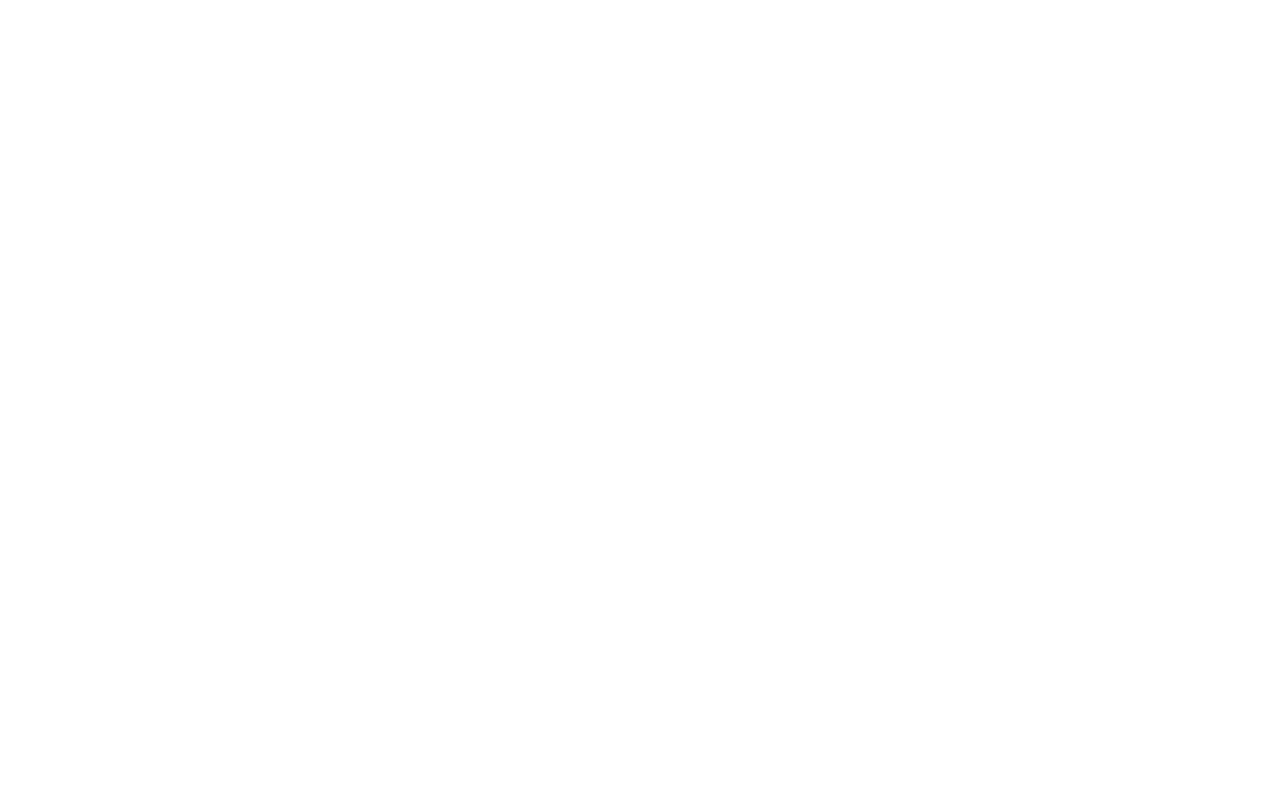
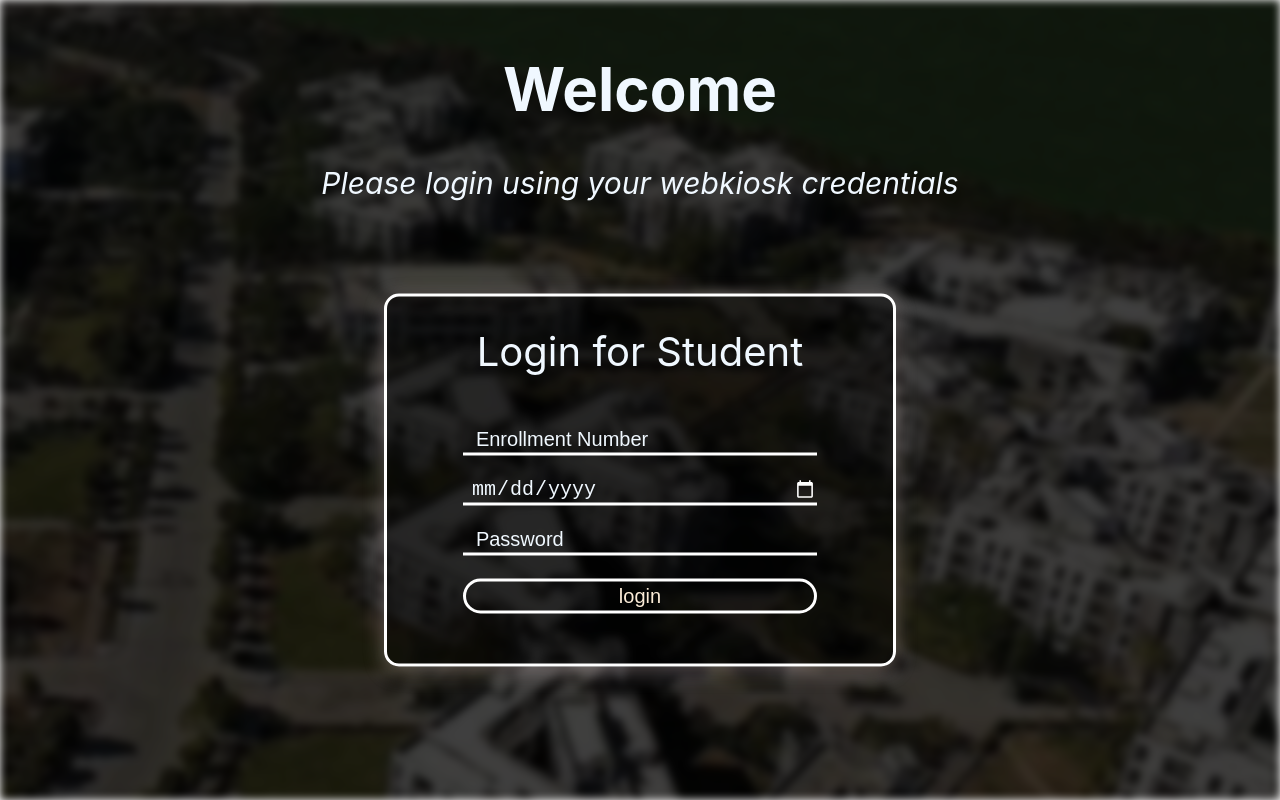
Before and after one commit to github-arjav/College-Outpass-System, a React (Create React App) app in the folder client/: page /Student in a window 1280 px wide. Before the commit this address had no page. Built offline with nearby package versions, Linux system fonts and the light colour scheme.

Commit message:
Added Welcome & Authentication Page

```diff
--- a/client/src/AllRoutes.jsx
+++ b/client/src/AllRoutes.jsx
@@ -1,10 +1,16 @@
 import React from "react";
 import { Routes, Route } from 'react-router-dom'
+
+import Welcome from './Pages/Welcome/Welcome';
+import Warden from "./Pages/Auth/Warden";
+import Student from "./Pages/Auth/Student";
 
 const AllRoutes = () => {
     return(
         <Routes>
-
+            <Route path="/" element={<Welcome />}/>
+            <Route path="/Warden" element={<Warden/>}/>
+            <Route path="/Student" element={<Student/>}/>
         </Routes>
     )
 }
--- /dev/null
+++ b/client/src/Pages/Auth/Student.css
@@ -0,0 +1,113 @@
+.student{
+    height: 100vh;
+    width: 100%;
+}
+
+.bimage{
+    height: 100%;
+    background-image: url('../../Assets/juet.png');
+    background-repeat: no-repeat;
+    background-size: cover;
+    filter: blur(4px) brightness(25%);
+}
+
+.slogin{
+    position: absolute;
+    top: 15%;
+    left: 50%;
+    transform: translate(-50%, -50%);
+    z-index: 2;
+    width: 80%;
+    padding: 20px;
+    text-align: center;
+    color: aliceblue;
+}
+
+.slogin h1{
+    font-size: 60px;
+}
+
+.slogin h2{
+    font-size: 30px;
+    font-style:oblique;
+    font-weight: normal;
+}
+
+.slogin-box{
+    position: absolute;
+    top: 60%;
+    left: 50%;
+    transform: translate(-50%, -50%);
+    z-index: 2;
+    width: 40%;
+    text-align: center;
+    color: aliceblue;
+    border: solid #fff;
+     border-radius: 15px;
+    background-color: rgb(0,0,0);
+    background-color: rgba(0,0,0, 0.4);
+    box-shadow: rgba(237, 214, 214, 0.35) 0px 5px 20px;
+
+}
+
+.slogin-box p{
+    font-size: 40px;
+    margin-top: 30px;
+}
+
+.slogin-fld{
+    margin: 10px;
+    width: 70%;
+    height: 30px;
+    background: none;
+    border: none;
+    border-bottom: solid #fff;
+    outline: none;
+}
+
+.slogin-fld::placeholder{
+    font-size: 20px;
+    padding: 5px;
+    color: aliceblue;
+    transition: 0.3s;
+}
+
+.slogin-fld:focus::placeholder{
+    color: transparent;
+    transition: 0.3s;
+}
+
+.slogin-fld::-ms-reveal{
+    filter: invert(100%);
+}
+
+.slogin-fld[type="date"]::-webkit-calendar-picker-indicator{
+    filter: invert(100%);
+    cursor: pointer;
+}
+
+.slogin-fld, select, textarea{
+    color: aliceblue;
+    font-size: 20px;
+    padding-left: 8px;
+}
+
+.slogin-btn{
+    background: none;
+    border: solid #fff;
+    width: 70%;
+    border-radius: 20px;
+    height: 35px;
+    margin:13px;
+    color: antiquewhite;
+    font-size: 20px;
+    transition: 0.3s;
+    margin-bottom: 50px;
+}
+
+.slogin-btn:hover{
+    cursor: pointer;
+    background-color: antiquewhite;
+    color: black;
+    transition: 0.3s;
+}
--- /dev/null
+++ b/client/src/Pages/Auth/Student.jsx
@@ -0,0 +1,34 @@
+import React from "react";
+import { useNavigate } from "react-router-dom";
+
+import './Student.css'
+
+const Student = () => {
+
+    const navigate = useNavigate()
+
+    const handleStudentlogin = (e) => {
+        e.preventDefault()
+    }
+
+    return(
+        <div className="student">
+            <div className="bimage"></div>
+            <div className="slogin">
+                <h1>Welcome</h1>
+                <h2>Please login using your webkiosk credentials</h2>
+            </div>
+            <div className="slogin-box">
+                <p>Login for Student</p>
+                <form className="slogin-form" onSubmit={handleStudentlogin}>
+                    <input type="text" id="enroll" name="enroll" placeholder="Enrollment Number" className="slogin-fld" required/><br />
+                    <input type="date" id="dob" name="dob" placeholder="Date of Birth" className="slogin-fld" required/><br />
+                    <input type="password" id="emppass" name="emppass" placeholder="Password" className="slogin-fld" required/><br />
+                    <input type="submit" value="login" name="login" className="slogin-btn"/>
+                </form>
+            </div>
+        </div>
+    )
+}
+
+export default Student
--- /dev/null
+++ b/client/src/Pages/Auth/Warden.css
@@ -0,0 +1,108 @@
+.warden{
+    height: 100vh;
+    width: 100%;
+}
+
+.bimage{
+    height: 100%;
+    background-image: url('../../Assets/juet.png');
+    background-repeat: no-repeat;
+    background-size: cover;
+    filter: blur(4px) brightness(25%);
+}
+
+.wlogin{
+    position: absolute;
+    top: 15%;
+    left: 50%;
+    transform: translate(-50%, -50%);
+    z-index: 2;
+    width: 80%;
+    padding: 20px;
+    text-align: center;
+    color: aliceblue;
+}
+
+.wlogin h1{
+    font-size: 60px;
+}
+
+.wlogin h2{
+    font-size: 30px;
+    font-style:oblique;
+    font-weight: normal;
+}
+
+.wlogin-box{
+    position: absolute;
+    top: 60%;
+    left: 50%;
+    transform: translate(-50%, -50%);
+    z-index: 2;
+    width: 40%;
+    text-align: center;
+    color: aliceblue;
+    border: solid #fff;
+    border-radius: 15px;
+    background-color: rgb(0,0,0);
+    background-color: rgba(0,0,0, 0.4);
+    box-shadow: rgba(237, 214, 214, 0.35) 0px 5px 20px;
+
+}
+
+.wlogin-box p{
+    font-size: 40px;
+    margin-top: 30px;
+}
+
+.wlogin-fld{
+    margin: 10px;
+    width: 70%;
+    height: 30px;
+    background: none;
+    border: none;
+    border-bottom: solid #fff;
+    outline: none;
+}
+
+.wlogin-fld::placeholder{
+    font-size: 20px;
+    padding: 5px;
+    color: aliceblue;
+    transition: 0.3s;
+}
+
+.wlogin-fld:focus::placeholder{
+    color: transparent;
+    transition: 0.3s;
+}
+
+.wlogin-fld::-ms-reveal{
+    filter: invert(100%);
+}
+
+.wlogin-fld, select, textarea{
+    color: antiquewhite;
+    font-size: 20px;
+    padding-left: 8px;
+}
+
+.wlogin-btn{
+    background: none;
+    border: solid #fff;
+    width: 70%;
+    border-radius: 20px;
+    height: 35px;
+    margin:13px;
+    color: antiquewhite;
+    font-size: 20px;
+    transition: 0.3s;
+    margin-bottom: 50px;
+}
+
+.wlogin-btn:hover{
+    cursor: pointer;
+    background-color: antiquewhite;
+    color: black;
+    transition: 0.3s;
+}
--- /dev/null
+++ b/client/src/Pages/Auth/Warden.jsx
@@ -0,0 +1,25 @@
+import React from "react";
+
+import './Warden.css'
+
+const Warden = () => {
+    return(
+        <div className="warden">
+            <div className="bimage"></div>
+            <div className="wlogin">
+                <h1>Welcome</h1>
+                <h2>Please login using your webkiosk credentials</h2>
+            </div>
+            <div className="wlogin-box">
+                <p>Login for Employees</p>
+                <form className="wlogin-form">
+                    <input type="text" id="empid" name="empid" placeholder="Employee Id" className="wlogin-fld" required/><br />
+                    <input type="password" id="emppass" name="emppass" placeholder="Password" className="wlogin-fld" required/><br />
+                    <input type="submit" value="login" name="login" className="wlogin-btn" />
+                </form>
+            </div>
+        </div>
+    )
+}
+
+export default Warden
--- /dev/null
+++ b/client/src/Pages/Welcome/Welcome.css
@@ -0,0 +1,63 @@
+.home{
+    height: 100vh;
+    width: 100%;
+}
+
+.image{
+    height: 100%;
+    background-image: url('../../Assets/juet.png');
+    background-repeat: no-repeat;
+    background-size: cover;
+    filter: blur(4px) brightness(25%);
+}
+
+.text{
+    position: absolute;
+    top: 50%;
+    left: 50%;
+    transform: translate(-50%, -50%);
+    z-index: 2;
+    width: 80%;
+    padding: 20px;
+    text-align: center;
+}
+
+.text h1{
+    color: aliceblue;
+    font-size: 60px;
+    padding-bottom: 20px;
+}
+
+.text h2{
+    color: aliceblue;
+    font-size: 50px;
+    font-style: oblique;
+    font-weight: normal;
+}
+
+.user{
+    display: flex;
+    justify-content: space-evenly;
+    padding-top: 50px;
+}
+
+.who{
+    border: solid #fff;
+    color: #fff;
+    border-radius: 8px;
+    padding: 40px 100px;
+    text-align: center;
+    transition: 0.3s;
+}
+
+.who p{
+    font-size: 30px;
+}
+
+.who:hover{
+    cursor: pointer;
+    background-color: antiquewhite;
+    color: black;
+    transition: 0.3s;
+    transform: scale(1.05);
+}
--- /dev/null
+++ b/client/src/Pages/Welcome/Welcome.jsx
@@ -0,0 +1,42 @@
+import React from "react";
+import {useNavigate} from 'react-router-dom';
+
+import { FontAwesomeIcon } from '@fortawesome/react-fontawesome'
+import { faUser } from '@fortawesome/free-solid-svg-icons'
+
+import './Welcome.css'
+
+const Welcome = () => {
+
+    const navigate = useNavigate()
+
+    const handleWardenClick = () => {
+        navigate('/Warden')
+    }
+
+    const handleStudentClick =() => {
+        navigate('/Student')
+    }
+
+    return(
+        <div className="home">
+            <div className="image"></div>
+            <div className="text">
+                <h1>WELCOME TO JUET OUT PASS PORTAL</h1>
+                <h2>Who are you?</h2>
+                <div className="user">
+                    <div className="who" onClick={handleWardenClick}>
+                        <FontAwesomeIcon icon={faUser} size="3x" />
+                        <p>WARDEN</p>
+                    </div>
+                    <div className="who" onClick={handleStudentClick}>
+                        <FontAwesomeIcon icon={faUser}  size="3x" />
+                        <p>STUDENT</p>
+                    </div>
+                </div>
+            </div>
+        </div>
+    )
+}
+
+export default Welcome
```
Also changed, not shown: client/src/Assets/juet.png (added).
